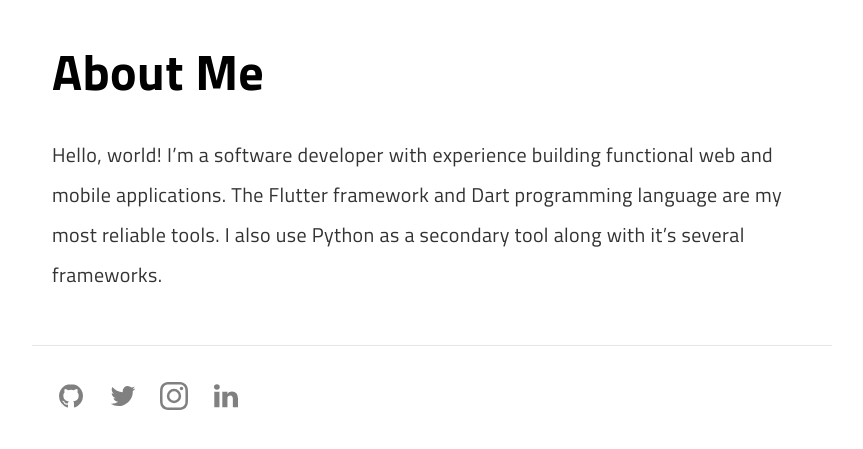
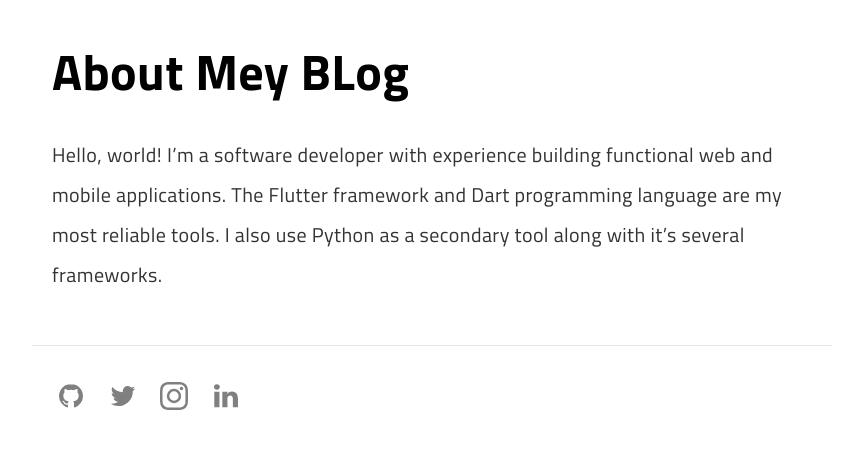
Before and after one commit to marv0/marv0.github.io, a Jekyll site: the page built from pages/about.md, in a window 1280 px wide, cut to the strip 333-782 px from the top of the page. Shown: the whole strip, without its empty margins (208-1071 px from the left). Built offline with Jekyll 4.4.1, drawn with Linux system fonts in a browser that asks for light colours; a script that is not in the unit is left out.

Commit message:
Update about.md

```diff
--- a/pages/about.md
+++ b/pages/about.md
@@ -9,7 +9,7 @@ permalink: /about/
 
 <img class="img-rounded" src="/assets/img/uploads/potrait.png" alt="Marvin Ogot" width="200">
 
-# About Me
+# About Mey BLog
 
 Hello, world! I'm a software developer with experience building functional web and mobile applications.
 The Flutter framework and Dart programming language are my most reliable tools. I also use Python as a
```
